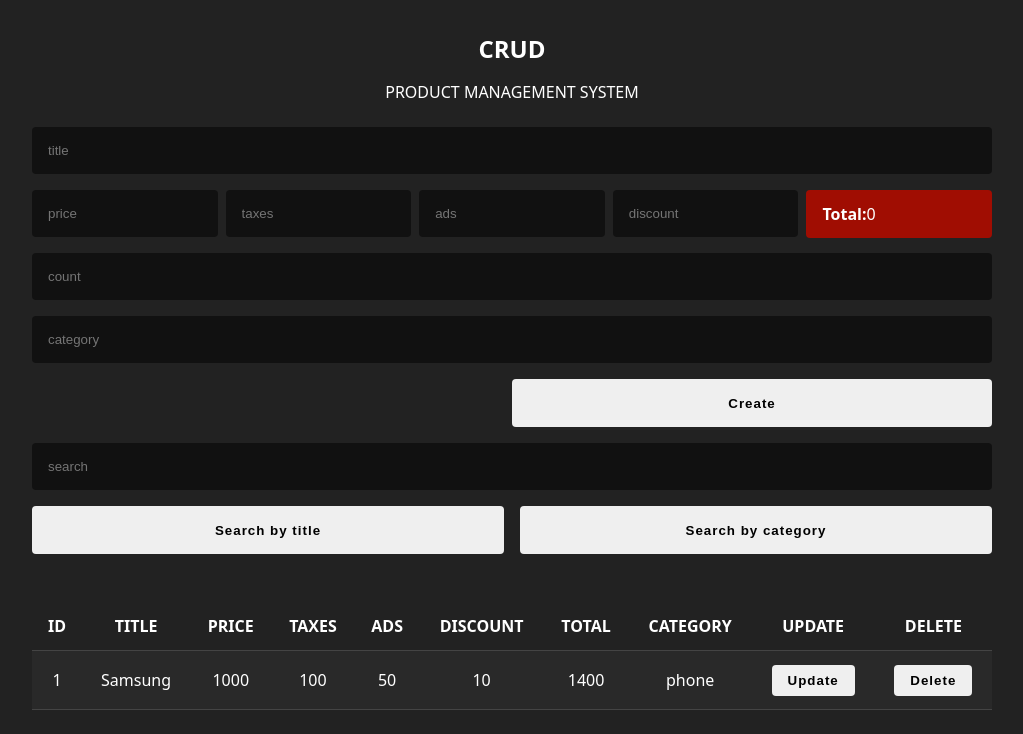
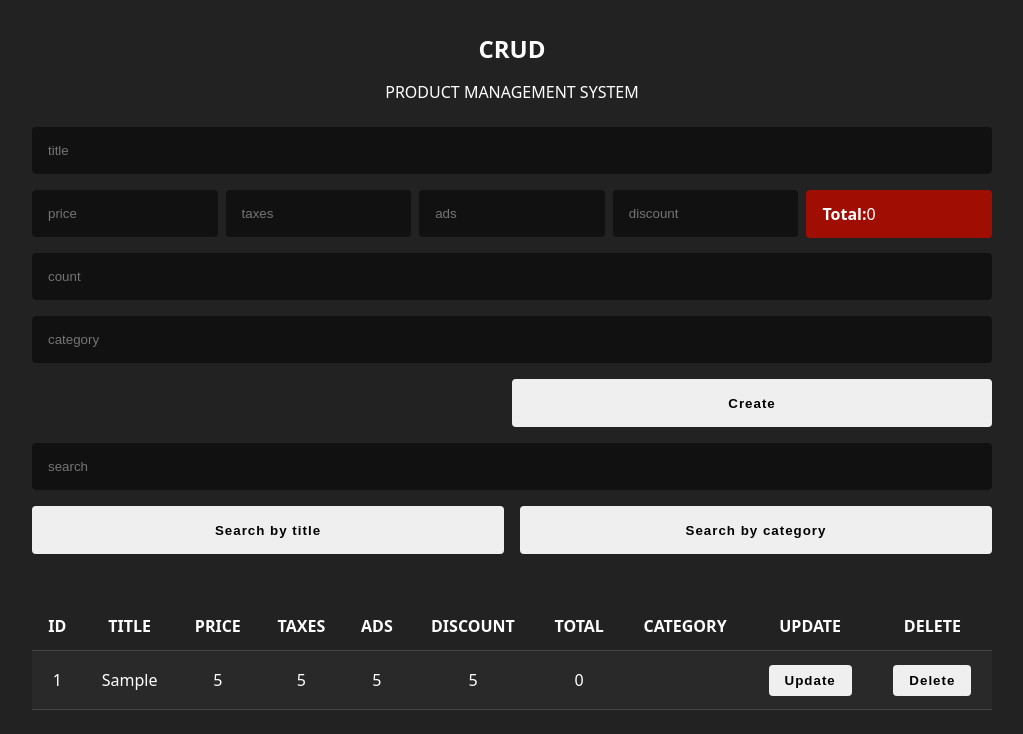
Before and after one commit to billalben/product-management-system-js, a plain HTML site: page index.html in a window 1280 px wide. Both pictures are taken after typing "Sample", "5", "5", "5", "5", "Sample" into the empty fields and a click on the button "Create". Shown: the whole page, without its empty margins (128-1151 px from the left). Drawn offline with Linux system fonts and the light colour scheme.

Commit message:
Read data & show it

```diff
--- a/index.html
+++ b/index.html
@@ -79,24 +79,7 @@
                 <th>delete</th>
               </tr>
             </thead>
-            <tbody>
-              <tr>
-                <td>1</td>
-                <td>Samsung</td>
-                <td>1000</td>
-                <td>100</td>
-                <td>50</td>
-                <td>10</td>
-                <td>1400</td>
-                <td>phone</td>
-                <td>
-                  <button data-update>Update</button>
-                </td>
-                <td>
-                  <button data-delete>Delete</button>
-                </td>
-              </tr>
-            </tbody>
+            <tbody></tbody>
           </table>
         </div>
       </div>
--- a/script.js
+++ b/script.js
@@ -34,8 +34,6 @@ if (localStorage.getItem("products")) {
   dataProducts = JSON.parse(localStorage.getItem("products"));
 }
 
-console.log(dataProducts);
-
 const clearData = () => {
   $titleInput.value = "";
   $priceInput.value = "";
@@ -45,6 +43,34 @@ const clearData = () => {
   $totalPrice.textContent = "0";
   $countInput.value = "";
   $categoryInput.value = "";
+};
+
+const showData = () => {
+  if (dataProducts.length === 0) return;
+  let $tableBody = document.querySelector("tbody");
+
+  dataProducts.forEach((product, index) => {
+    let table = `
+      <tr>
+        <td>${index + 1}</td>
+        <td>${product.title}</td>
+        <td>${product.price}</td>
+        <td>${product.taxes}</td>
+        <td>${product.ads}</td>
+        <td>${product.discount}</td>
+        <td>${product.totalPrice}</td>
+        <td>${product.category}</td>
+        <td>
+          <button data-update>Update</button>
+        </td>
+        <td>
+          <button data-delete>Delete</button>
+        </td>
+      </tr>
+    `;
+
+    $tableBody.innerHTML += table;
+  });
 };
 
 $submitBtn.addEventListener("click", () => {
@@ -72,6 +98,9 @@ $submitBtn.addEventListener("click", () => {
   localStorage.setItem("products", JSON.stringify(dataProducts));
 
   clearData();
+  showData();
 
   console.log(newProduct);
 });
+
+showData();
```
